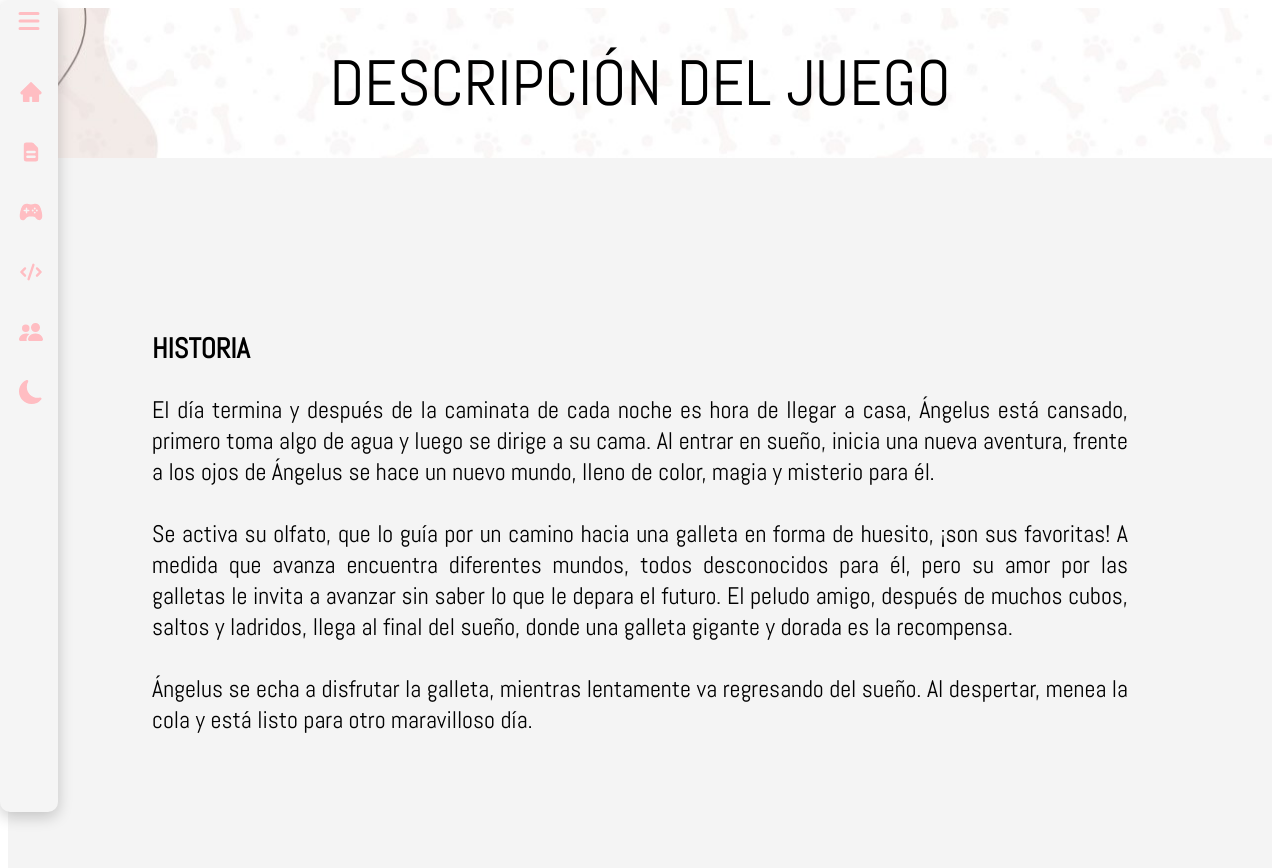
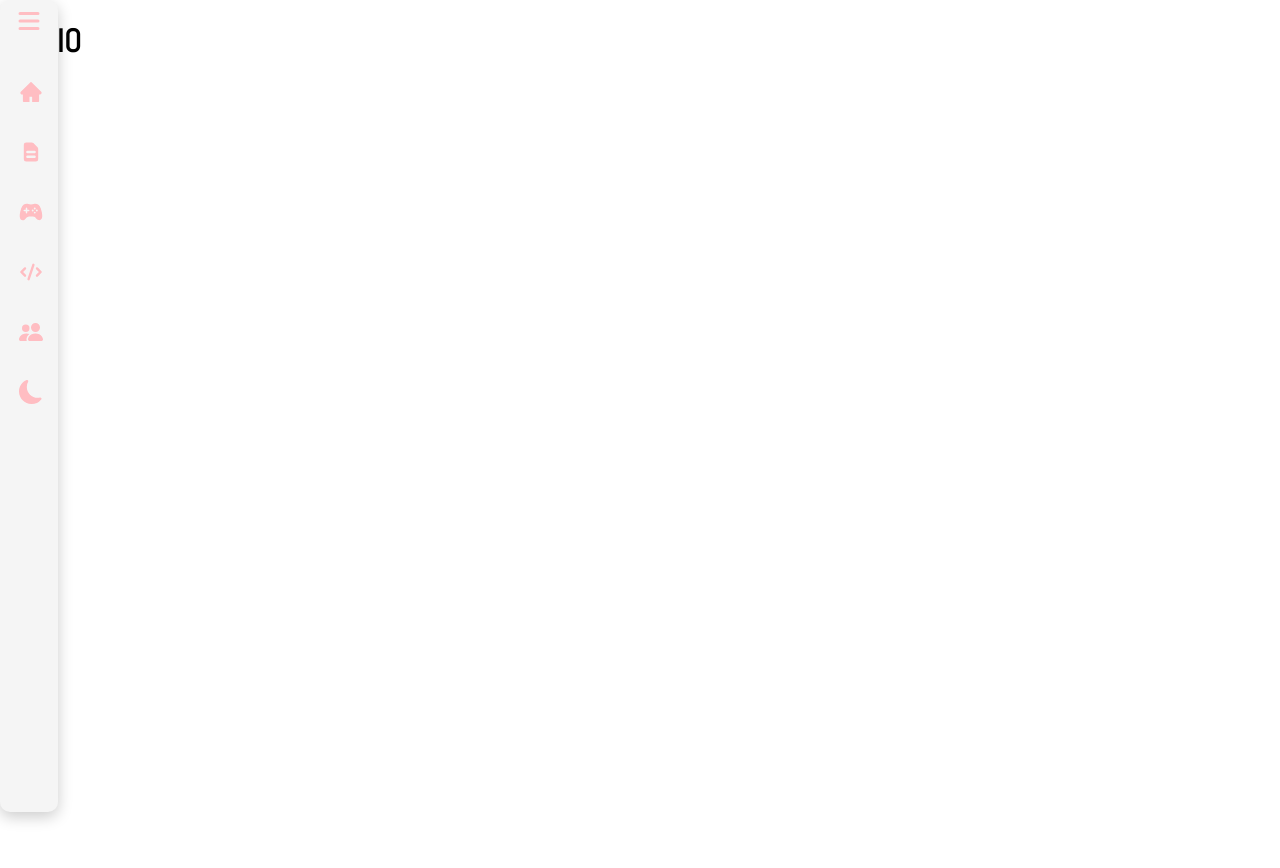
Before and after one commit to valenlzmj/ProyectoFinalEMW, a React (Create React App) app in the folder pagina/: page / in a window 1280 px wide. Shown: the top 868 px of the page. After the commit the page ends 800 px from the top, so only its background shows below. Built offline with nearby package versions, Linux system fonts and the light colour scheme.

Commit message:
nav super funcionando

```diff
--- a/pagina/public/index.html
+++ b/pagina/public/index.html
@@ -3,7 +3,7 @@
   <head>
     <meta charset="utf-8" />
     <link rel="icon" href="%PUBLIC_URL%/favicon.ico" />
-    <meta name="viewport" content="width=device-width, initial-scale=1" />
+    <meta name="viewport" content="width=device-width, minimum-scale=1.0" />
     <meta name="theme-color" content="#000000" />
     <meta
       name="description"
--- a/pagina/src/App.js
+++ b/pagina/src/App.js
@@ -16,8 +16,8 @@ import Home from './pages/Home';
 function App() {
   return (
     <Router>
-		<div className="app-container">
 			<Header />
+			<div className="app-container">
 			<Switch>
 				<Route path="/descripcion-del-juego" component={Description} />
 				<Route path="/experiencia-del-juego" component={Experience} />
@@ -25,7 +25,7 @@ function App() {
 				<Route path="/equipo-de-trabajo" component={Team} />
 				<Route path="/" component={Home} />
 			</Switch>
-		</div>
+			</div>
 	</Router>
   );
 }
--- a/pagina/src/App.scss
+++ b/pagina/src/App.scss
@@ -15,5 +15,6 @@
 
 body {
 	font-family: 'Abel', sans-serif;
-	min-height: 100vh;
+	min-height: 100%;
+	overflow-x: hidden;
 }
--- a/pagina/src/_media.scss
+++ b/pagina/src/_media.scss
@@ -29,7 +29,9 @@
 ///  $breakpoints: ('phone': 320px);
 ///
 $breakpoints: (
+	'fold': 280px,
 	'phone': 320px,
+	'surface': 540px,
 	'tablet': 768px,
 	'desktop': 1024px,
 ) !default;
--- a/pagina/src/components/styles/DescriptionTitle.scss
+++ b/pagina/src/components/styles/DescriptionTitle.scss
@@ -10,14 +10,27 @@
         background-size: cover;
         @include media('<=tablet') {
             height: 200px;
-            overflow: hidden;
+            overflow-x: hidden;
+        }
+        @include media('<=surface') {
+            height: 100px;
+            overflow-x: hidden;
+        }
+        @include media('<=fold') {
+            overflow-x: hidden;
         }
         h1{
             font-size: 4em;
             font-weight: 100;
             text-align: center;
             @include media('<=tablet') {
-                font-size: 3em;
+
+            }
+            @include media('<=surface') {
+                font-size: 1.5em;
+            }
+            @include media('<=fold') {
+                font-size: 1.2em;
             }
         }
     }
@@ -31,6 +44,13 @@
             max-width: 50em;
             font-size: 1.5em;
             padding: 6em;
+            @include media('<=surface') {
+                font-size: 1em;
+                padding: 4em;
+            }
+            @include media('<=fold') {
+                padding: 4em;
+            }
         }
     }
 }
--- a/pagina/src/components/styles/Menu.scss
+++ b/pagina/src/components/styles/Menu.scss
@@ -16,7 +16,6 @@
         transition: all 0.5s ease;
         @include media ('<=tablet'){
             width: 15px;
-            box-shadow: 0 5px 15px rgba(0, 0, 0, 0);;
         }
         .fontStyle{
             color: #FFBDC2;
--- a/pagina/src/pages/Developing.jsx
+++ b/pagina/src/pages/Developing.jsx
@@ -0,0 +1,11 @@
+import React from 'react';
+
+const Developing = () => {
+    return(
+        <main className="Developing">
+            <h1>DESARROLLO DEL JUEGO</h1>
+        </main>
+    )
+}
+
+export default Developing
--- a/pagina/src/pages/Experience.jsx
+++ b/pagina/src/pages/Experience.jsx
@@ -0,0 +1,11 @@
+import React from 'react';
+
+const Experience = () => {
+    return(
+        <main className="Experience">
+            <h1>EXPERIENCIA DEL JUEGO</h1>
+        </main>
+    )
+}
+
+export default Experience
--- a/pagina/src/pages/Home.jsx
+++ b/pagina/src/pages/Home.jsx
@@ -1,14 +1,11 @@
 import React from 'react';
-import DescriptionTitle from '../components/DescriptionTitle';
 import './styles/Description.scss';
 
 const Home = () => {
     return(
-        <main className="Description">
-          <section className="title__section">
-                <DescriptionTitle />
-          </section>
-        </main>
+      <main className="Home">
+      <h1>INICIO</h1>
+  </main>
     )
 }
 
--- a/pagina/src/pages/Team.jsx
+++ b/pagina/src/pages/Team.jsx
@@ -0,0 +1,12 @@
+import React from 'react';
+import './styles/Description.scss';
+
+const Team = () => {
+    return(
+      <main className="Team">
+      <h1>EQUIPO DE TRABAJO</h1>
+  </main>
+    )
+}
+
+export default Team
```
